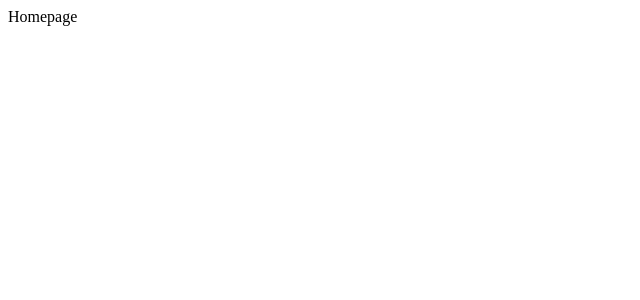
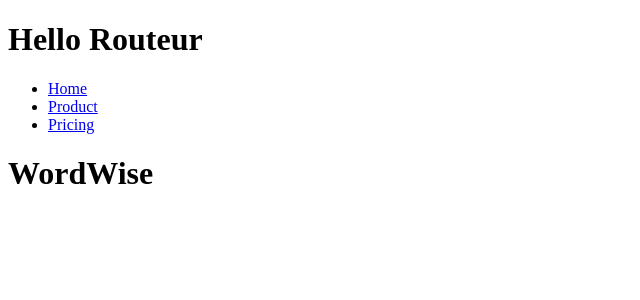
Before and after one commit to codejordy25/worldwise, a React (Vite) app: page / in a window 1280 px wide. Shown: the top 300 px of the page, without its empty margins (0-640 px from the left). Built offline with nearby package versions, Linux system fonts and the light colour scheme.

Commit message:
Main pages and Routes & Liking B routes

```diff
--- a/src/App.jsx
+++ b/src/App.jsx
@@ -2,14 +2,19 @@ import { BrowserRouter, Routes, Route } from "react-router-dom";
 import Product from "./pages/Product";
 import Homepage from "./pages/Homepage";
 import Pricing from "./pages/Pricing";
+import PageNav from "./pages/PageNav";
+// import PageNotFound from "./pages/PageNotFound";
 
 function App() {
   return (
     <BrowserRouter>
+      <h1>Hello Routeur</h1>
+      <PageNav />
       <Routes>
         <Route path="/" element={<Homepage />} />
         <Route path="product" element={<Product />} />
         <Route path="pricing" element={<Pricing />} />
+        {/* <Route path="*" element={<PageNotFound />} /> */}
       </Routes>
     </BrowserRouter>
   );
--- a/src/pages/Homepage.jsx
+++ b/src/pages/Homepage.jsx
@@ -1,5 +1,9 @@
 function Homepage() {
-  return <div>Homepage</div>;
+  return (
+    <div>
+      <h1>WordWise</h1>
+    </div>
+  );
 }
 
 export default Homepage;
--- /dev/null
+++ b/src/pages/PageNav.jsx
@@ -0,0 +1,21 @@
+import { Link } from "react-router-dom";
+
+function PageNav() {
+  return (
+    <div>
+      <ul>
+        <li>
+          <Link to="/">Home</Link>
+        </li>
+        <li>
+          <Link to="/Product">Product</Link>
+        </li>
+        <li>
+          <Link to="/Pricing">Pricing</Link>
+        </li>
+      </ul>
+    </div>
+  );
+}
+
+export default PageNav;
--- /dev/null
+++ b/src/pages/PageNotFound.js
@@ -0,0 +1,5 @@
+function PageNotFound() {
+  return <div>PageNotFound</div>;
+}
+
+export default PageNotFound;
--- a/src/pages/Pricing.jsx
+++ b/src/pages/Pricing.jsx
@@ -1,5 +1,9 @@
 function Pricing() {
-  return <div>Pricing</div>;
+  return (
+    <div>
+      <h3>Pricing</h3>
+    </div>
+  );
 }
 
 export default Pricing;
--- a/src/pages/Product.jsx
+++ b/src/pages/Product.jsx
@@ -1,5 +1,9 @@
 function Product() {
-  return <div>Product</div>;
+  return (
+    <div>
+      <h3>Product</h3>
+    </div>
+  );
 }
 
 export default Product;
```
Also changed, not shown: .eslintrc.cjs, .eslintrc.json.
